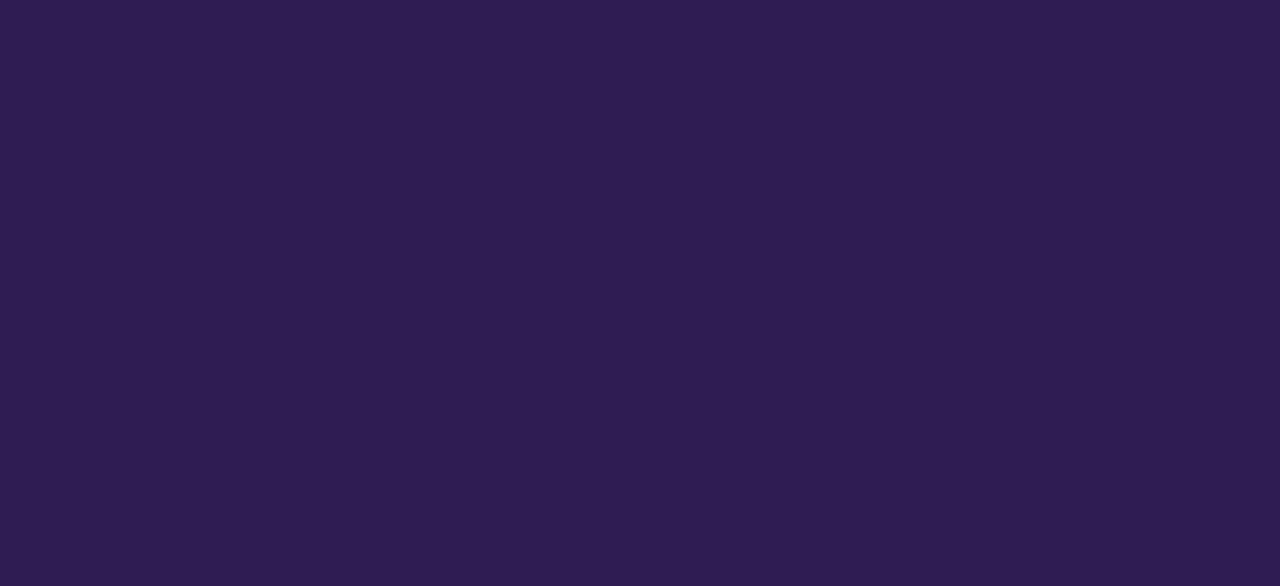
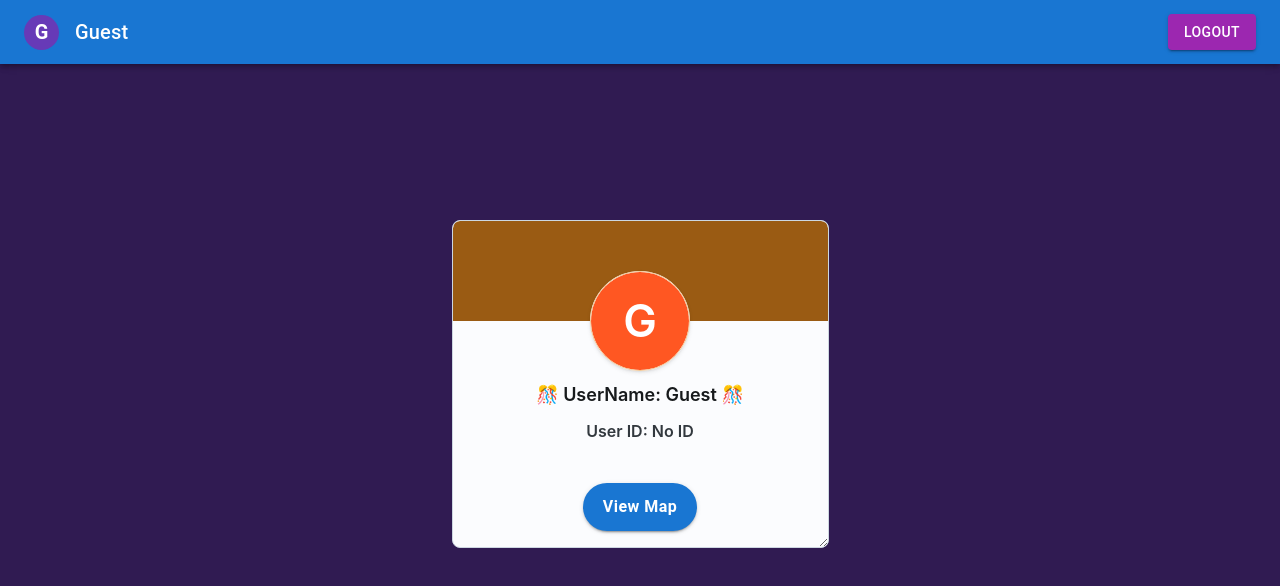
Before and after one commit to venkata-hari/React-OpenStreet, a React (Create React App) app: page /dashboard in a window 1280 px wide. Before the commit this address had no page. Shown: the top 586 px of the page. Built offline with nearby package versions, Linux system fonts and the light colour scheme; no server answers.

Commit message:
some changes in dashboard and map

```diff
--- a/src/Components/Login.tsx
+++ b/src/Components/Login.tsx
@@ -51,7 +51,7 @@ function Login() {
 
         setTimeout(() => {
             setLoading(false);
-            navigate('/profile');
+            navigate('/dashboard');
             setFormData({ username: '', password: '' });
         }, 1000);
     };
--- a/src/Components/NavBar.tsx
+++ b/src/Components/NavBar.tsx
@@ -26,7 +26,7 @@ export default function NavBar() {
             </IconButton>
           )}
 
-          <Avatar sx={{ height: 35, width: 35, marginRight: 2, bgcolor: deepPurple[500] }} onClick={()=>navigate('/profile')}>
+          <Avatar sx={{ height: 35, width: 35, marginRight: 2, bgcolor: deepPurple[500] }} onClick={()=>navigate('/dashboard')}>
             {username.charAt(0).toUpperCase()}
           </Avatar>
 
--- a/src/MainRoute.tsx
+++ b/src/MainRoute.tsx
@@ -1,11 +1,11 @@
 import {Routes,Route, Navigate} from 'react-router-dom'
-import Profile from './Components/Profile';
+import Dashboard from './Components/dashboard';
 import Login from './Components/Login';
 import Map from './Components/Map/OpenStreetMap';
 function MainRoute() {
   return (
     <Routes>
-    <Route path='/profile' element={<Profile/>}/>
+    <Route path='/dashboard' element={<Dashboard/>}/>
     <Route path='/' element={<Login/>}/>
     <Route path='/map' element={<Map/>}/>
     </Routes>
```
Also changed, not shown: src/Components/dashboard.tsx (renamed from src/Components/Profile.tsx).
